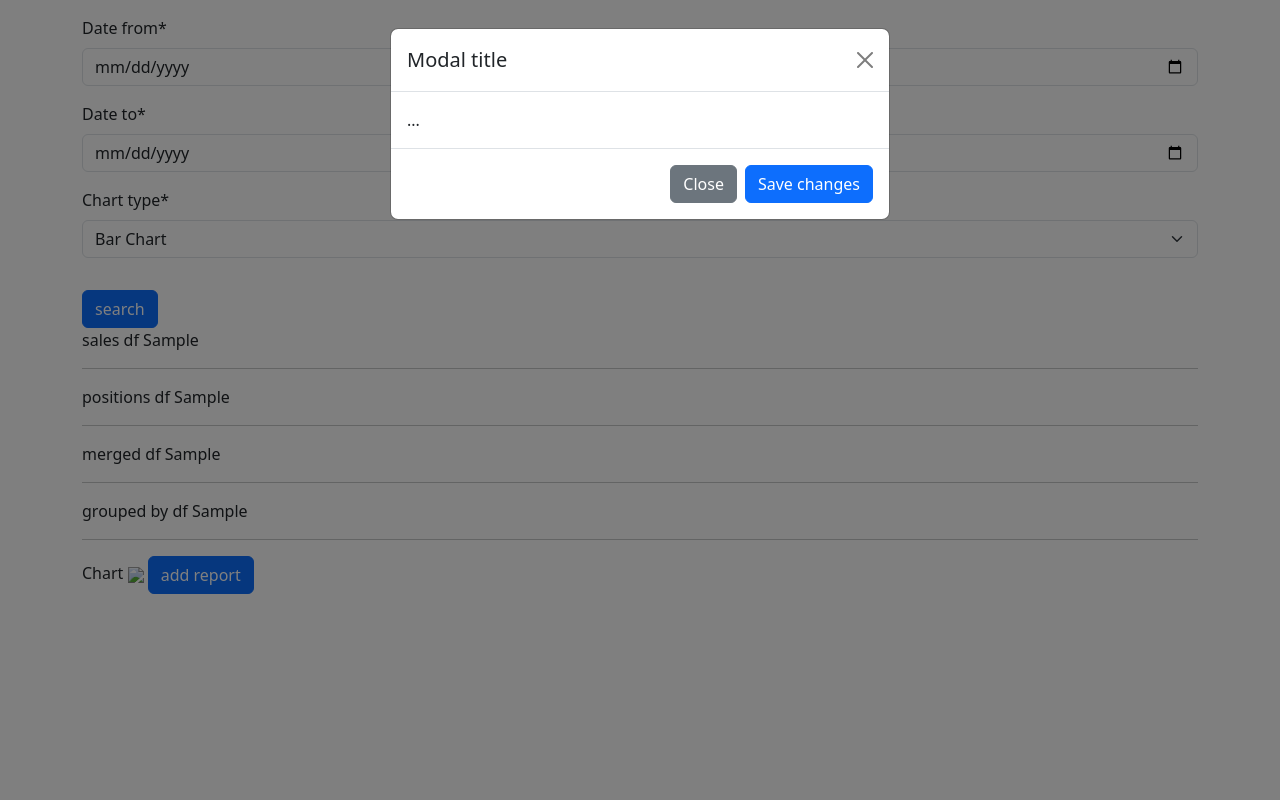
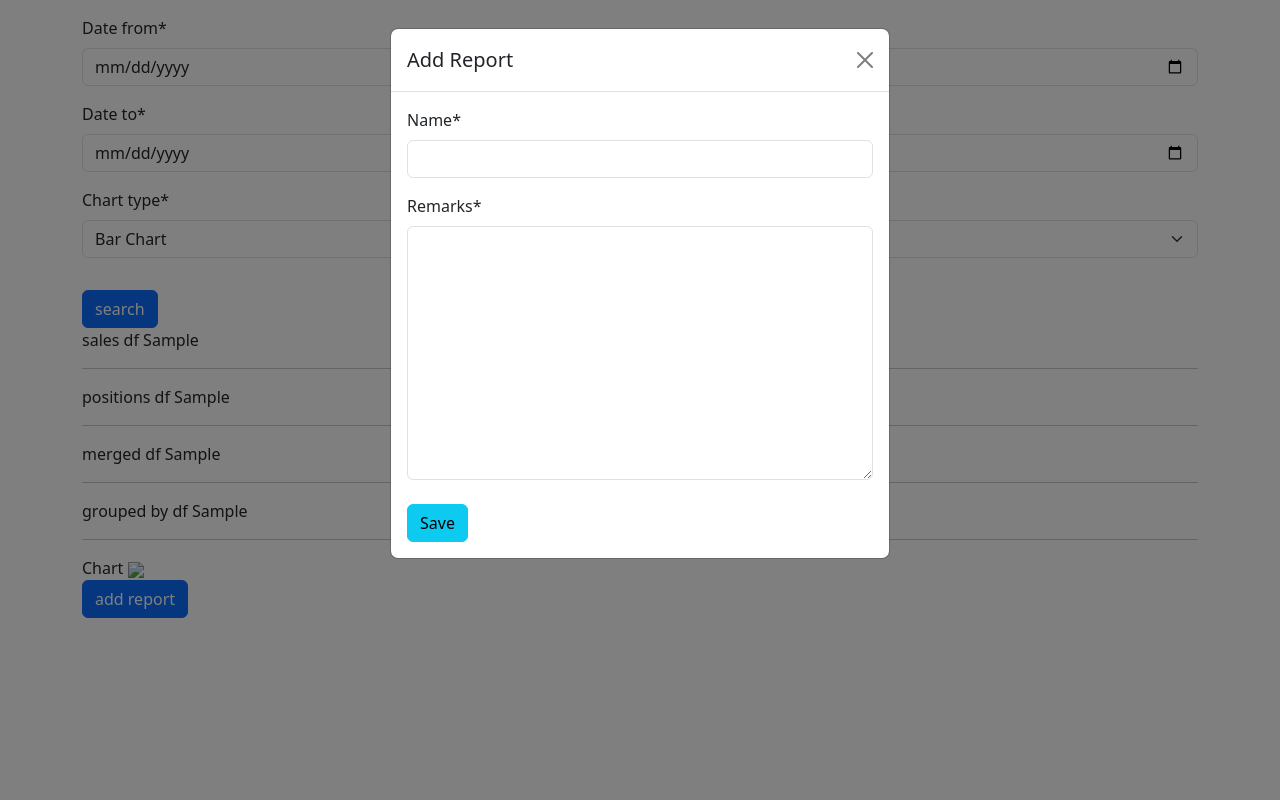
Before and after one commit to ayers1960/reports_proj, a Django app: template sales/templates/sales/home.html in a window 1280 px wide, after a click on "add report". Run offline with Django 4.2, Linux system fonts and the light colour scheme; tables that the repository leaves empty hold one stand-in row (values such as "Sample post"); the template is opened without the code that fills it: values that come from a table or form of the project are taken from there, most other values are stand-ins (such as "Sample title", 1, 10 or a date in 2020); some libraries are stand-ins or nearby versions.

Commit message:
27 - add the report form to the modal

```diff
--- /dev/null
+++ b/reports/forms.py
@@ -0,0 +1,8 @@
+
+from django import forms
+from .models import Report
+
+class ReportForm(forms.ModelForm):
+    class Meta:
+        model = Report
+        fields = ('name', 'remarks')
--- a/sales/templates/sales/home.html
+++ b/sales/templates/sales/home.html
@@ -17,15 +17,16 @@ home
   <div class="modal-dialog">
     <div class="modal-content">
       <div class="modal-header">
-        <h1 class="modal-title fs-5" id="exampleModalLabel">Modal title</h1>
+        <h1 class="modal-title fs-5" id="exampleModalLabel">Add Report</h1>
         <button type="button" class="btn-close" data-bs-dismiss="modal" aria-label="Close"></button>
       </div>
-      <div class="modal-body">
-        ...
-      </div>
-      <div class="modal-footer">
-        <button type="button" class="btn btn-secondary" data-bs-dismiss="modal">Close</button>
-        <button type="button" class="btn btn-primary">Save changes</button>
+      <div class="modal-body" id="modal-body">
+        <div id="alert-box"></div>
+        <form id="report-form">
+          {% csrf_token %}
+          {{ report_form | crispy }}
+          <button type="submit" class="btn btn-info mt-2">Save</button>
+        </form>
       </div>
     </div>
   </div>
@@ -33,8 +34,8 @@ home
 
 
  <form action="" method="POST">
-    {% csrf_token %}
-    {{form|crispy}}
+  {% csrf_token %}
+    {{search_form|crispy}}
     <button type=""submit" class="btn btn-primary mt-3">search</button>
  </form>
 
@@ -56,7 +57,7 @@ home
  {% else %}
    <h3>No Data</h3>
  {% endif %}
-
+ <br>
  <button class="btn btn-primary not-visible "
          id="report-btn"
          data-bs-toggle="modal"
```
Also changed, not shown: sales/views.py (+5 -3 lines).
